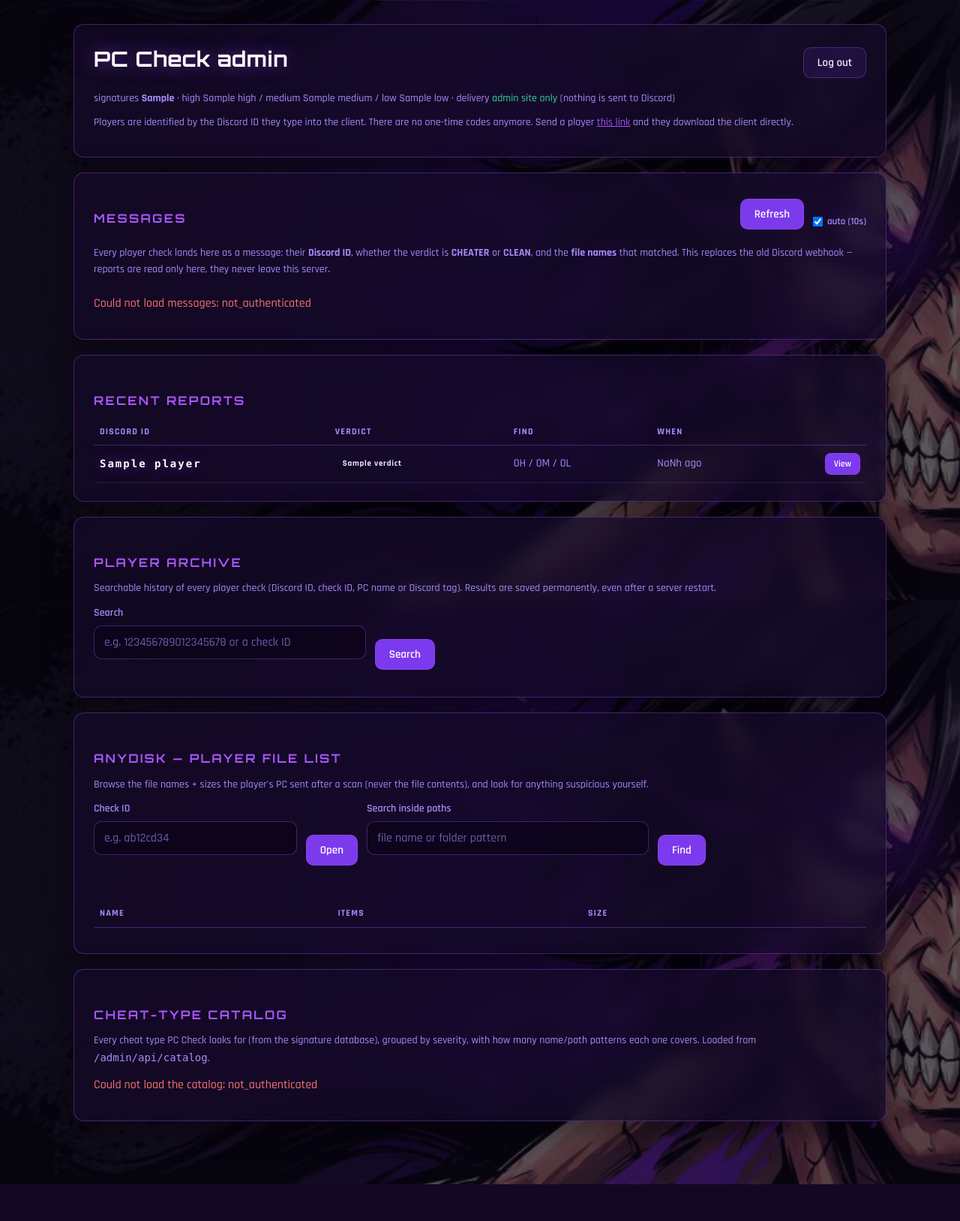
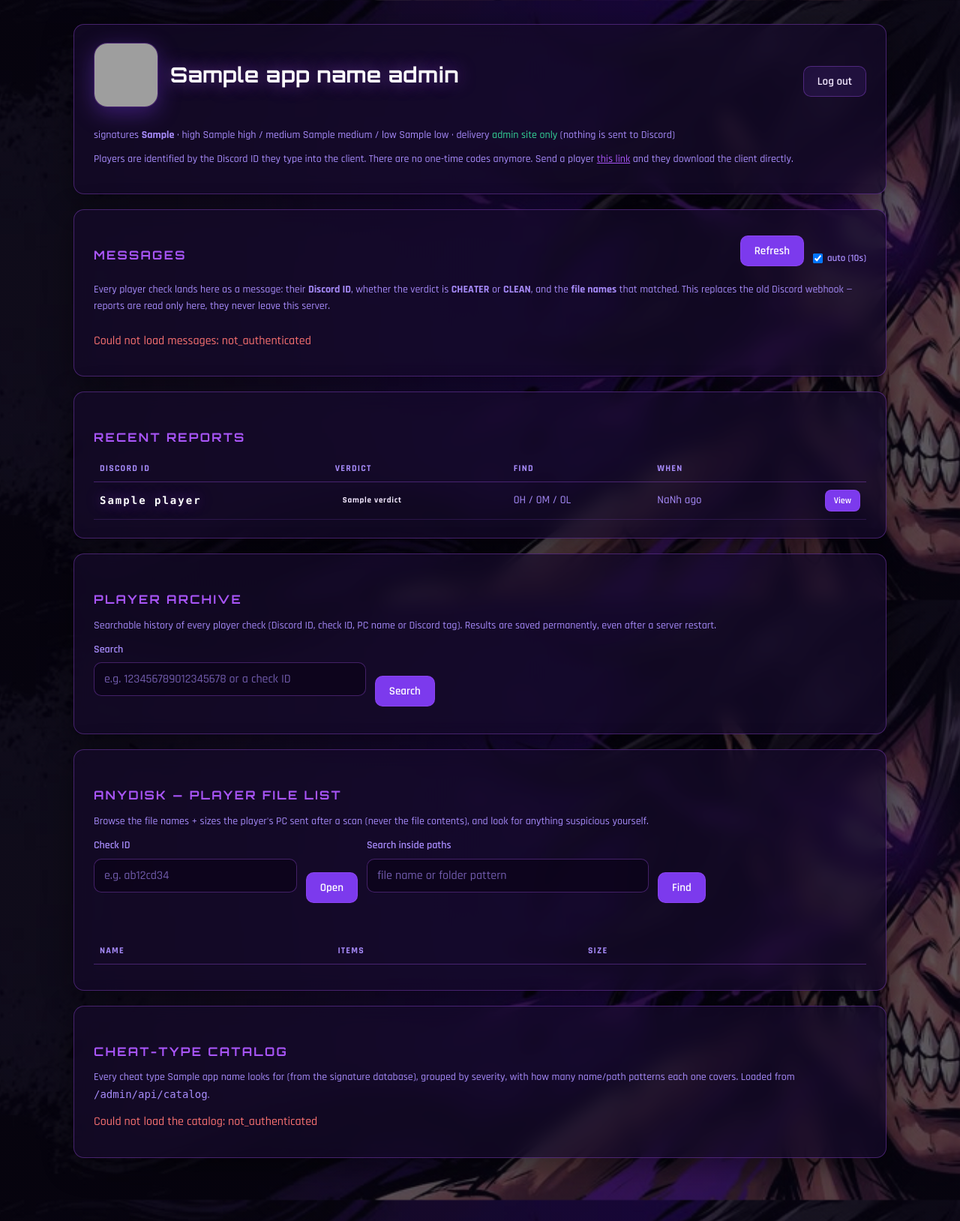
Before and after one commit to lilsky04/pccheck, a Flask app: template templates/admin.html in a window 1280 px wide. Shown: the whole page at 75% size. Before the commit the page ends 1579 px from the top, so only its background shows below. Run offline with Flask 3, Linux system fonts and the light colour scheme; the template is opened without the code that fills it: most values are stand-ins (such as "Sample title", 1, 10 or a date in 2020); lists and menus that the app fills with data are empty; some libraries are stand-ins or nearby versions; grey boxes are pictures that could not be loaded.

Commit message:
deploy templates/admin.html

```diff
--- a/templates/admin.html
+++ b/templates/admin.html
@@ -14,7 +14,10 @@
 <main class="wrap wide">
   <section class="card">
     <div class="bar">
-      <h1>PC Check admin</h1>
+      <div class="brand">
+        <div class="logo"><img src="/static/assets/logo.jpg" alt="Eren Guard" width="86" height="86"></div>
+        <h1>{{ app_name }} admin</h1>
+      </div>
       <form method="post" action="/admin/logout"><button class="btn ghost" type="submit">Log out</button></form>
     </div>
     <p class="tiny">
@@ -104,7 +107,7 @@
 
   <section class="card">
     <h2>Cheat-type catalog</h2>
-    <p class="tiny">Every cheat type PC Check looks for (from the signature database), grouped by severity,
+    <p class="tiny">Every cheat type {{ app_name }} looks for (from the signature database), grouped by severity,
        with how many name/path patterns each one covers. Loaded from
        <code>/admin/api/catalog</code>.</p>
     <div id="catbox" class="panel"><p class="dim">Loading...</p></div>
```
